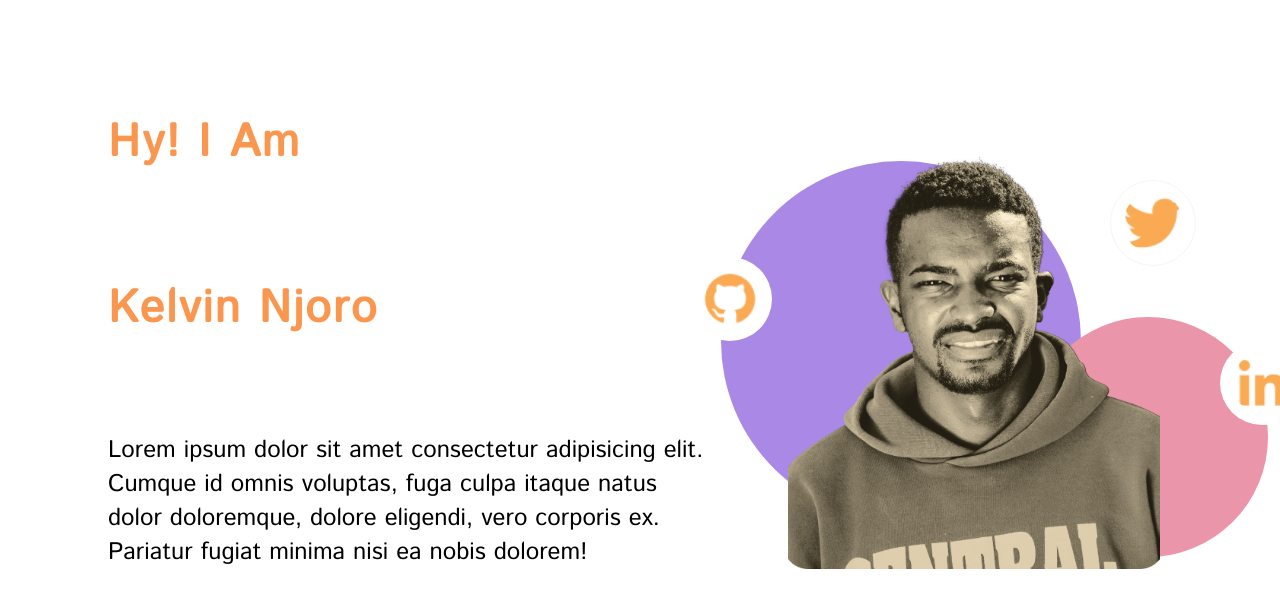
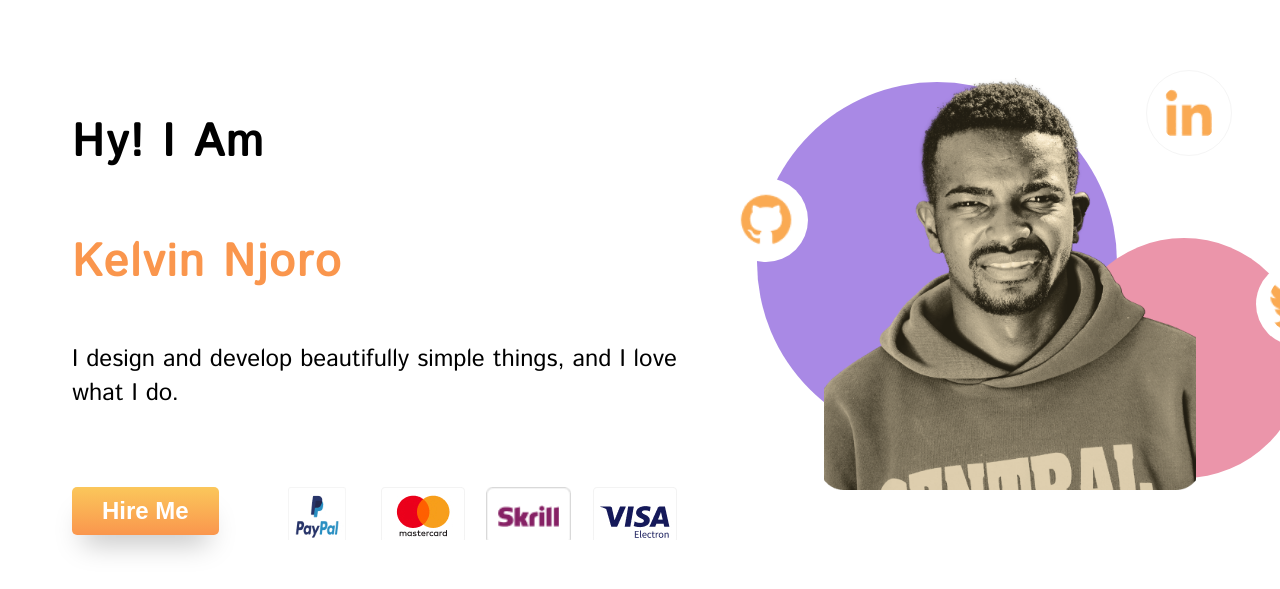
Before and after one commit to principalkelvo/kelvinnjoroowino, a Vue app: page / in a window 1280 px wide. Shown: the part 211-800 px from the top of the page. Built offline with nearby package versions, Linux system fonts and the light colour scheme.

Commit message:
adds links on social icons

```diff
--- a/src/views/Home.vue
+++ b/src/views/Home.vue
@@ -3,12 +3,10 @@
 
         <div class="section">
             <div class="columns">
-            <div class="column is-6 pr-0">
-                <p class="title is-large pd-0">Hy! I Am</p>
-                <p class="title is-large">Kelvin Njoro</p>
-                <p class="content">Lorem ipsum dolor sit amet consectetur adipisicing elit. Cumque id omnis voluptas,
-                    fuga culpa itaque natus dolor doloremque, dolore eligendi, vero corporis ex. Pariatur fugiat minima
-                    nisi ea nobis dolorem!</p>
+                <div class="column is-6 pr-">
+                    <p class="title is-large pb-0 dark">Hy! I Am</p>
+                    <p class="title is-large pb-0">Kelvin Njoro</p>
+                    <p class="content">I design and develop beautifully simple things, and I love what I do.</p>
                     <div class="paybtn">
                         <div class="buttons small">
                             <button>Hire me</button>
@@ -36,17 +34,24 @@
                             <img src="@/assets/profilePic/dp.png" class="profileImg" alt="home">
                         </div>
                         <div class="bigCircle">
-                        <div class="google">
-                            <img src="@/assets/socialIcons/github.png" alt="google">
+                            <div class="github">
+                                <a href="https://github.com/principalkelvo" class="socialLink">
+                                    <img src="@/assets/socialIcons/github.png" alt="github">
+                                </a>
                             </div>
                         </div>
                         <div class="smallCircle">
+                            <div class="linkedin">
+                            <a href="https://github.com/principalkelvo" class="socialLink">
+                                <img src="@/assets/socialIcons/linkedin.png" alt="linkedin">
+                            </a>
+                        </div>
                             <div class="twitter">
-                            <img src="@/assets/socialIcons/linkedin.png" alt="linkendin">
+                                <a href="https://github.com/principalkelvo" class="socialLink">
+                                    <img src="@/assets/socialIcons/twitter.png" alt="twitter">
+                                </a>
                             </div>
-                    </div>
-                    <div class="facebook">
-                        <img src="@/assets/socialIcons/twitter.png" alt="twitter">
+
                         </div>
                     </div>
 
@@ -54,13 +59,13 @@
             </div>
         </div>
 
-    <Service/>
+        <Service />
 
-    <Services/>
+        <Services />
 
-    <MyWork/>
+        <MyWork />
 
-    <Skills/>
+        <Skills />
     </div>
 </template>
 
@@ -70,8 +75,8 @@ import Services from "@/components/services.vue";
 import MyWork from "@/components/myWork.vue";
 import Skills from "@/components/skills.vue";
 
-export default{
-  components:{
+export default {
+    components: {
         Service,
         Services,
         MyWork,
@@ -95,12 +100,14 @@ export default{
     justify-content: center;
     width: 100%;
 }
+
 .columns.cards {
     overflow: hidden;
     justify-content: space-around;
 
 
 }
+
 .column.is-3 {
     width: 25%;
     padding: 2em;
@@ -126,36 +133,47 @@ export default{
     padding: 0.2em 0 1em;
     color: #FA964D;
     font-size: 1.9em;
-    font-weight: 700;
+    font-weight: 900;
     width: 100%;
     letter-spacing: 2px;
+}
+
+.title.is-large.dark {
+    color: #000;
+
 }
 
 /* padding  */
 .pt-0 {
     padding-top: 0 !important;
 }
-.pb-0{
+
+.pb-0 {
     padding-bottom: 0 !important;
 }
-.pr-0{
+
+.pr-0 {
     padding-right: 0 !important
 }
-.pl-0{
+
+.pl-0 {
     padding-left: 0 !important
 }
 
 /* margins  */
-.mt-0{
+.mt-0 {
     margin-top: 0 !important
 }
-.mb-0{
+
+.mb-0 {
     margin-bottom: 0 !important
 }
-.mr-0{
+
+.mr-0 {
     margin-right: 0 !important
 }
-.ml-0{
+
+.ml-0 {
     margin-left: 0 !important
 }
 
@@ -165,25 +183,23 @@ export default{
     width: 20em;
 }
 
-.image.is-large img{
+.image.is-large img {
     width: 100%;
     height: 100%;
     object-fit: cover;
 }
-
 </style>
 
 <style scoped>
-
 /* working  */
-.profile{
+.profile {
     position: relative;
     width: 20em;
     height: 20em;
     overflow: visible;
 }
 
-.image.is-large .profileImg{
+.image.is-large .profileImg {
     height: 17.5em;
     width: 15.5em;
     position: relative;
@@ -192,7 +208,7 @@ export default{
     z-index: 1;
 }
 
-.profile .bigCircle{
+.profile .bigCircle {
     width: 15em;
     height: 15em;
     background: #a989e5;
@@ -204,7 +220,7 @@ export default{
 }
 
 
-.profile .smallCircle{
+.profile .smallCircle {
     border-radius: 50%;
     width: 10em;
     height: 10em;
@@ -215,7 +231,7 @@ export default{
     overflow: visible;
 }
 
-.profile .smallCircle .twitter img{
+.profile .smallCircle .twitter img {
     width: 2.5em;
     height: 2.5em;
     background: #fff;
@@ -226,7 +242,8 @@ export default{
     top: 1em;
 
 }
-.profile .bigCircle .google img{
+
+.profile .bigCircle .github img {
     width: 2.5em;
     height: 2.5em;
     background: #fff;
@@ -236,7 +253,8 @@ export default{
     top: 4em;
     left: -9%;
 }
-.profile .facebook img{
+
+.profile .smallCircle .linkedin img  {
     width: 2.5em;
     height: 2.5em;
     border: 1px solid #f5f5f5;
@@ -244,35 +262,44 @@ export default{
     padding: .5em;
     border-radius: 50%;
     position: absolute;
-    top: 1.3em;
-    right: 15%;
+    top: -7em;
+    right: 3em;
+    display: flex;
+    align-items: center;
+    justify-content: center;
+    z-index: 1;
+
 }
 
 /* hero payments */
-.paybtn{
+.paybtn {
     display: flex;
     justify-content: space-between;
     align-items: center;
     margin-top: 2em;
 }
-.paybtn .payments{
+
+.paybtn .payments {
     display: -webkit-inline-box;
 }
-.paybtn .payments li{
+
+.paybtn .payments li {
     padding: 5px;
     width: 4em;
     height: 2em;
     position: relative;
     overflow: hidden;
 }
-.paybtn .payments li img{
+
+.paybtn .payments li img {
     position: absolute;
     width: 100%;
     height: 100%;
     object-fit: contain;
     border: none;
 }
-.paybtn .buttons button{
+
+.paybtn .buttons button {
     height: 100%;
     width: 100%;
     white-space: nowrap;
```
Lines whose indentation alone changed are shown as unchanged.
